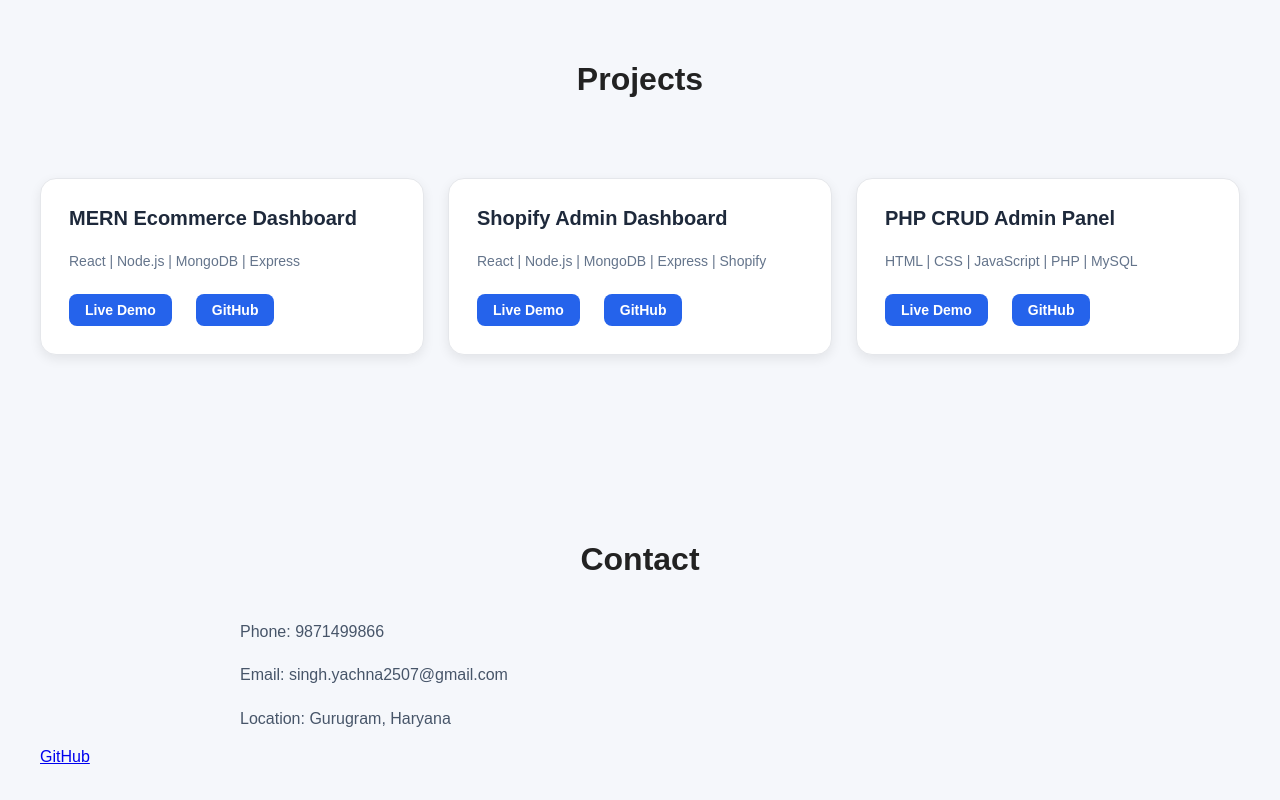
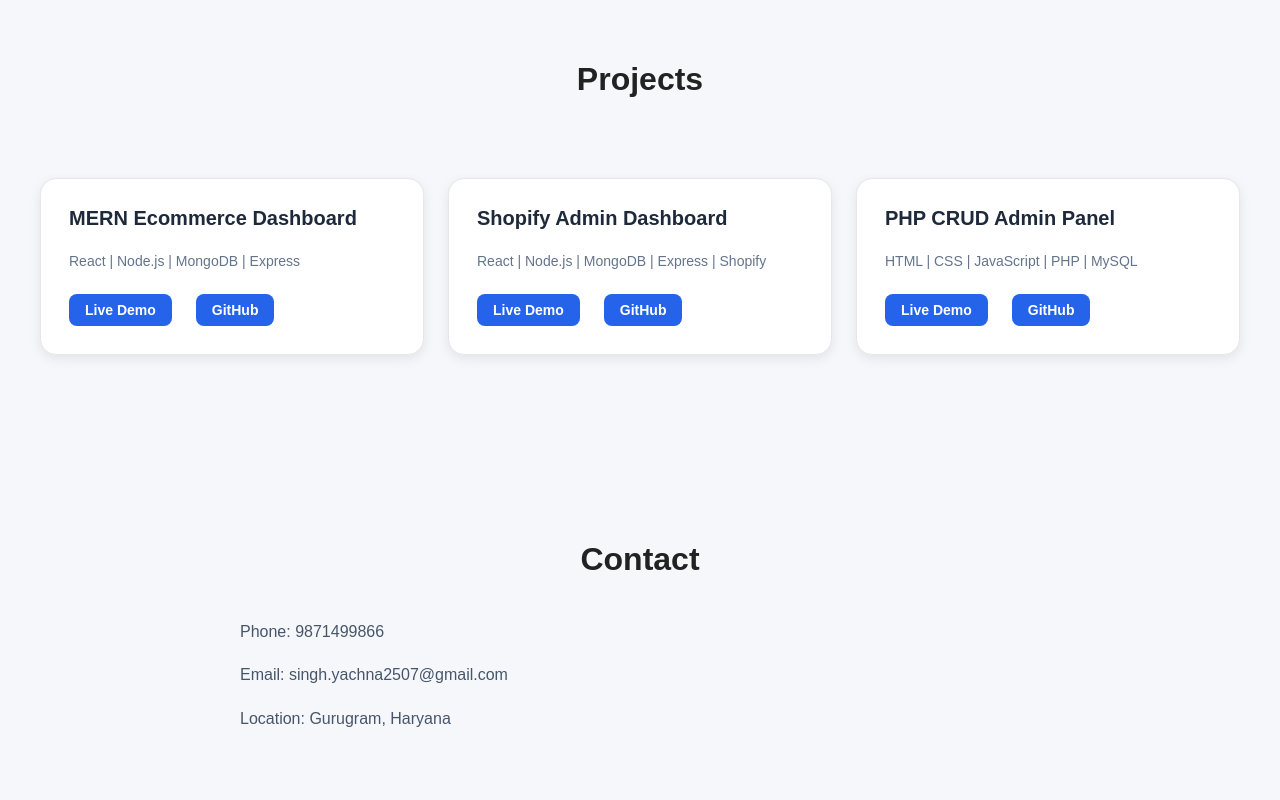
Before and after one commit to yachna2507/portfolio, a React (Create React App) app: page / in a window 1280 px wide. Shown: the part 1500-2300 px from the top of the page. Built offline with nearby package versions, Linux system fonts and the light colour scheme.

Commit message:
Update Contact.js

```diff
--- a/src/components/Contact.js
+++ b/src/components/Contact.js
@@ -5,12 +5,7 @@ function Contact() {
             <p>Phone: 9871499866</p>
             <p>Email: singh.yachna2507@gmail.com</p>
             <p>Location: Gurugram, Haryana</p>
-            <a href="https://github.com/yachna2507"
-               target="_blank"
-               rel="noreferrer"
-               >
-                GitHub
-               </a>
+
         </section>
     );
 }
```
